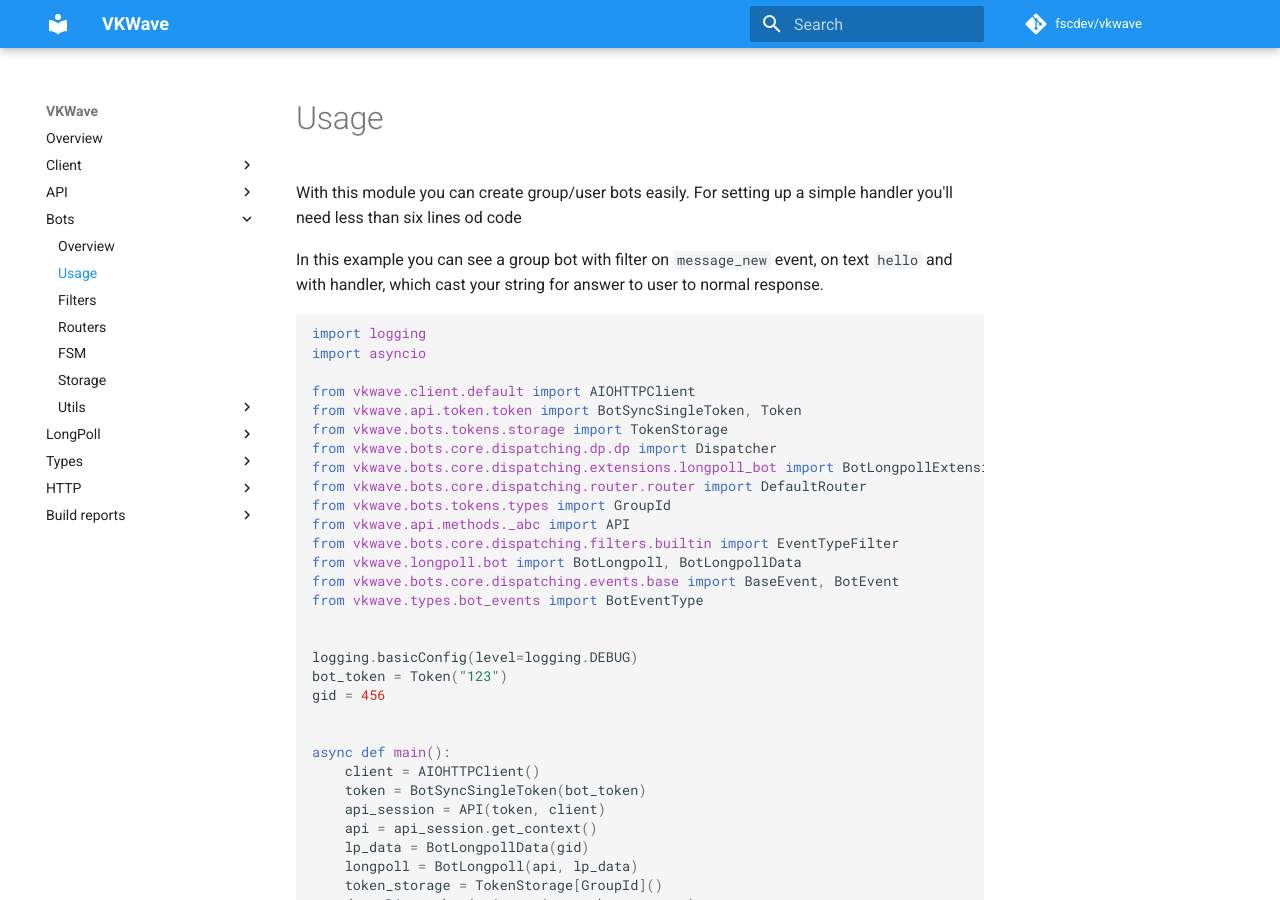
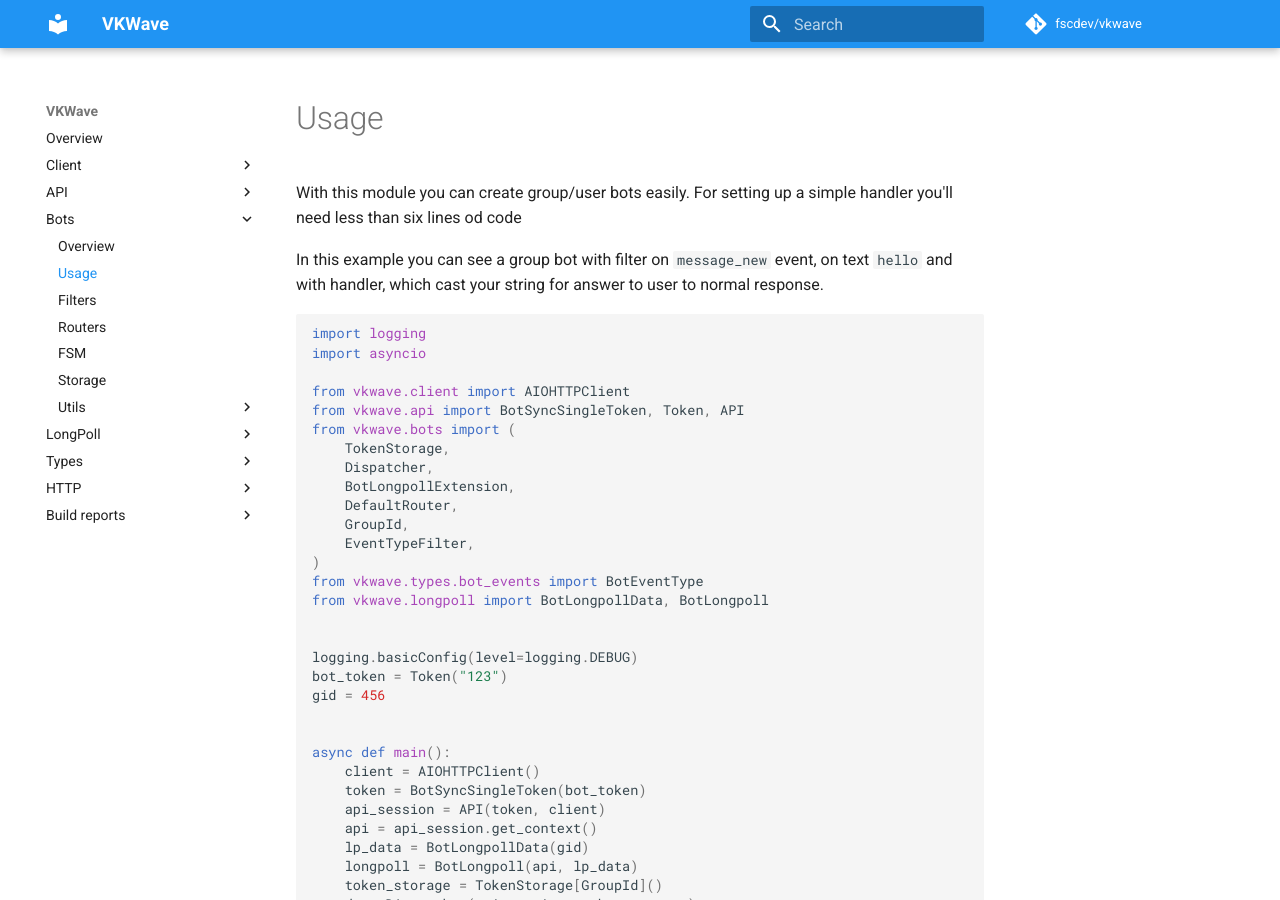
Before and after one commit to prostomarkeloff/vkwave, an MkDocs documentation site: the page built from docs/bots/usage.md, in a window 1280 px wide and 900 px high. Built offline with MkDocs 1.6.1 and Material for MkDocs 9.7.7, drawn with Linux system fonts in a browser that asks for light colours; comment, search, counter and statistics services are not loaded.

Commit message:
fixed docs

````diff
--- a/docs/bots/usage.md
+++ b/docs/bots/usage.md
@@ -6,22 +6,22 @@ setting up a simple handler you'll need  less than six lines od code
 In this example you can see a group bot with filter on ```message_new```
 event, on text ```hello``` and with handler, which cast your string for
 answer to user to normal response.
-```python3
+```python
 import logging
 import asyncio
 
-from vkwave.client.default import AIOHTTPClient
-from vkwave.api.token.token import BotSyncSingleToken, Token
-from vkwave.bots.tokens.storage import TokenStorage
-from vkwave.bots.core.dispatching.dp.dp import Dispatcher
-from vkwave.bots.core.dispatching.extensions.longpoll_bot import BotLongpollExtension
-from vkwave.bots.core.dispatching.router.router import DefaultRouter
-from vkwave.bots.tokens.types import GroupId
-from vkwave.api.methods._abc import API
-from vkwave.bots.core.dispatching.filters.builtin import EventTypeFilter
-from vkwave.longpoll.bot import BotLongpoll, BotLongpollData
-from vkwave.bots.core.dispatching.events.base import BaseEvent, BotEvent
+from vkwave.client import AIOHTTPClient
+from vkwave.api import BotSyncSingleToken, Token, API
+from vkwave.bots import (
+    TokenStorage,
+    Dispatcher,
+    BotLongpollExtension,
+    DefaultRouter,
+    GroupId,
+    EventTypeFilter,
+)
 from vkwave.types.bot_events import BotEventType
+from vkwave.longpoll import BotLongpollData, BotLongpoll
 
 
 logging.basicConfig(level=logging.DEBUG)
@@ -69,7 +69,7 @@ if __name__ == "__main__":
 
 Also if you want to create it with another way.
 
-```python3
+```python
 ...
 
 class TextFilter(BaseFilter):
@@ -118,7 +118,7 @@ async def main():
 And another one:
 
 
-```python3
+```python
 router = DefaultRouter()
 
 
````
Also changed, not shown: docs/types/index.md (+1 -1 lines).
